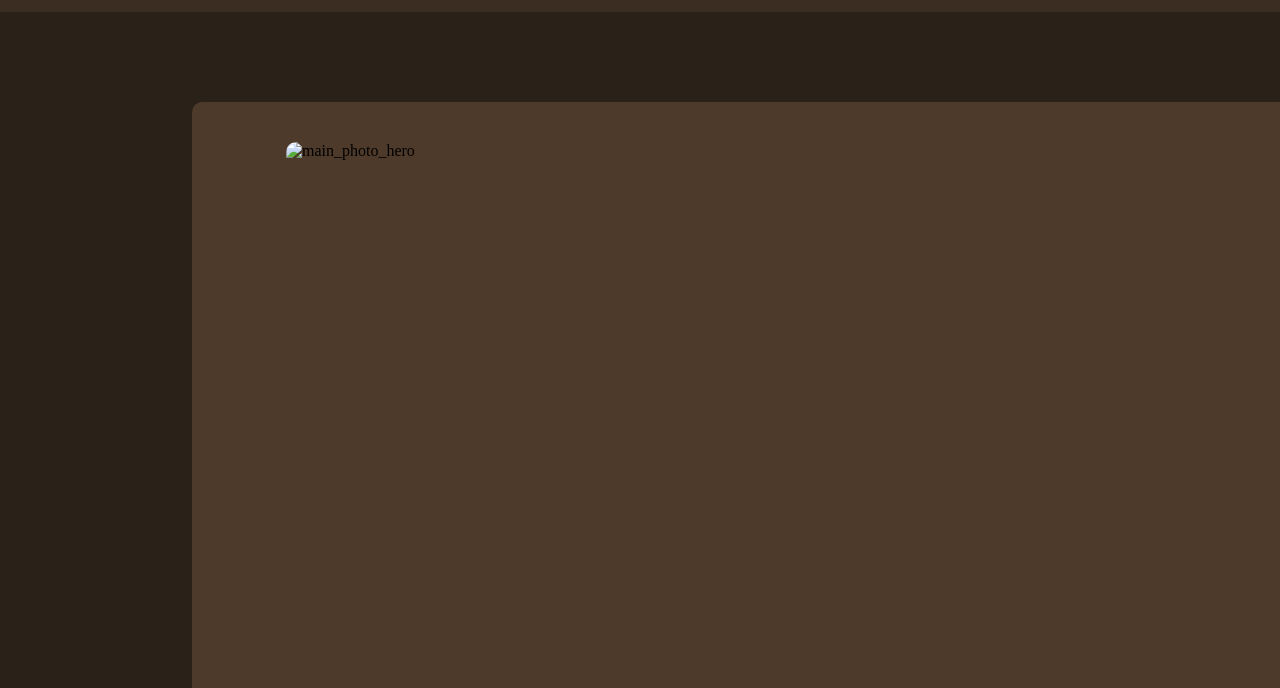
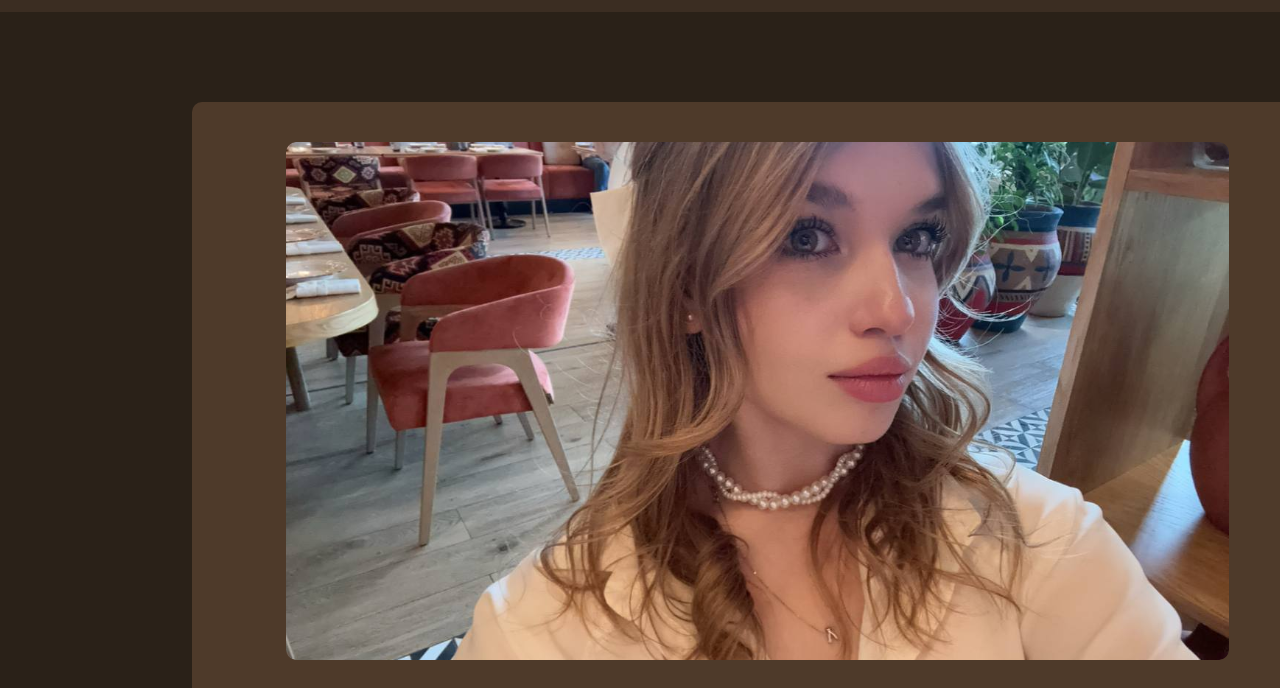
Before and after one commit to M3RK3RR/ANWEQ, a website: page index.html in a window 1280 px wide. Shown: the part 68-756 px from the top of the page. Drawn offline with nearby package versions, Linux system fonts and the light colour scheme.

Commit message:
Update index.html

```diff
--- a/index.html
+++ b/index.html
@@ -47,8 +47,8 @@
         </div>
     </header>
     <div class="main-container">
-        <img src="image/main_photo_hero.png" alt="main_photo_hero" class="main-photo-hero">
-        <img src="image/photo_hero.png" alt="photo_hero" class="photo-hero">
+        <img src="main_photo_hero.png" alt="main_photo_hero" class="main-photo-hero">
+        <img src="photo_hero.png" alt="photo_hero" class="photo-hero">
         <div class="text-hero">ЗДЕСЬ НАЧИНАЕТСЯ...</div>
         <div class="text-hero-2">... мир без границ</div>
     </div>
```
